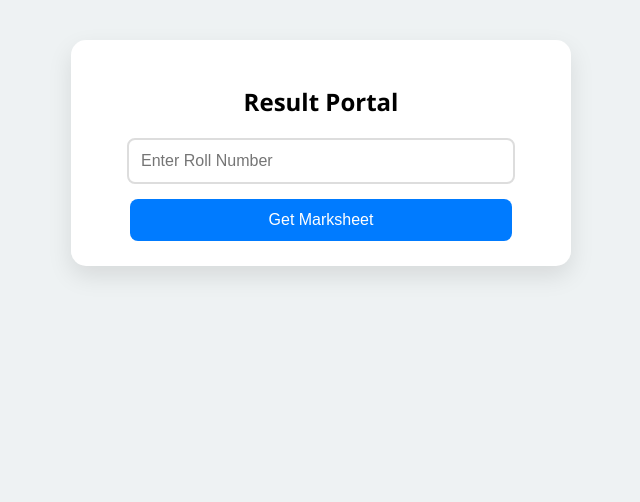
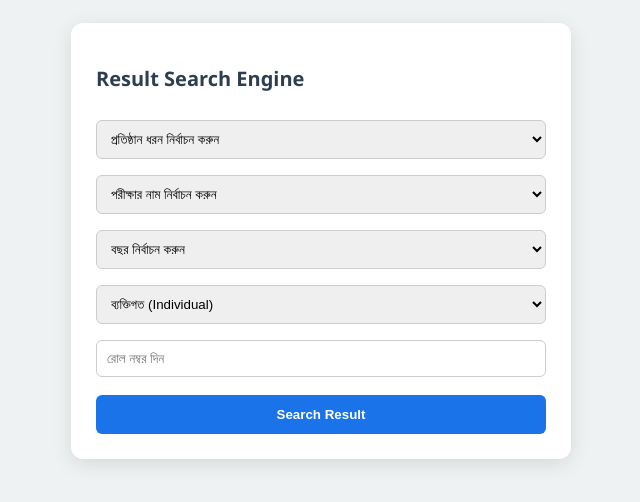
Before and after one commit to khair2nc/Exam-Result, a plain HTML site: page index.html in a window 1280 px wide. Shown: the whole page, without its empty margins (319-959 px from the left). Drawn offline with Linux system fonts and the light colour scheme.

Commit message:
Update index.html

```diff
--- a/index.html
+++ b/index.html
@@ -3,94 +3,101 @@
 <head>
     <meta charset="UTF-8">
     <meta name="viewport" content="width=device-width, initial-scale=1.0">
-    <title>Student Marksheet</title>
+    <title>Advanced Result Portal</title>
     <style>
-        body { font-family: 'Segoe UI', Tahoma, Geneva, Verdana, sans-serif; background: #eef2f3; margin: 0; padding: 20px; }
-        .search-box { background: white; padding: 25px; border-radius: 15px; box-shadow: 0 10px 25px rgba(0,0,0,0.1); max-width: 450px; margin: 20px auto; text-align: center; }
-        input { width: 80%; padding: 12px; border: 2px solid #ddd; border-radius: 8px; font-size: 16px; outline: none; transition: 0.3s; }
-        input:focus { border-color: #007bff; }
-        button { background: #007bff; color: white; padding: 12px 25px; border: none; border-radius: 8px; cursor: pointer; font-size: 16px; margin-top: 15px; width: 85%; transition: 0.3s; }
-        button:hover { background: #0056b3; }
+        body { font-family: 'Segoe UI', sans-serif; background: #eef2f3; padding: 15px; }
+        .box { background: white; padding: 25px; border-radius: 12px; box-shadow: 0 5px 20px rgba(0,0,0,0.1); max-width: 450px; margin: auto; }
+        h2 { color: #2c3e50; margin-bottom: 20px; font-size: 20px; }
+        select, input { width: 100%; padding: 10px; margin: 8px 0; border: 1px solid #ccc; border-radius: 6px; box-sizing: border-box; }
+        button { background: #1a73e8; color: white; padding: 12px; width: 100%; border: none; border-radius: 6px; cursor: pointer; font-weight: bold; margin-top: 10px; }
 
-        /* Marksheet Design */
-        #marksheet { display: none; background: white; max-width: 500px; margin: 30px auto; padding: 30px; border-radius: 10px; border-top: 10px solid #007bff; box-shadow: 0 5px 15px rgba(0,0,0,0.05); }
-        .header { text-align: center; border-bottom: 2px solid #eee; padding-bottom: 10px; margin-bottom: 20px; }
-        .info { margin-bottom: 20px; font-size: 14px; line-height: 1.6; }
-        table { width: 100%; border-collapse: collapse; margin-top: 10px; }
-        th, td { border: 1px solid #ddd; padding: 10px; text-align: left; }
-        th { background: #f8f9fa; }
-        .gpa-box { margin-top: 20px; text-align: right; font-size: 18px; font-weight: bold; color: #28a745; }
-
-        @media print { .search-box { display: none; } #marksheet { border: none; box-shadow: none; } button.print-btn { display: none; } }
+        #resultView { display: none; margin-top: 25px; background: #fff; padding: 20px; border-radius: 8px; border-left: 5px solid #1a73e8; }
+        table { width: 100%; border-collapse: collapse; margin-top: 10px; font-size: 14px; }
+        th, td { border: 1px solid #ddd; padding: 8px; text-align: left; }
+        .btn-inst { display:block; text-align:center; background:#ff9800; color:white; padding:10px; text-decoration:none; border-radius:5px; margin-top:10px; }
     </style>
 </head>
 <body>
 
-    <div class="search-box">
-        <h2>Result Portal</h2>
-        <input type="number" id="rollInput" placeholder="Enter Roll Number">
-        <button onclick="searchResult()">Get Marksheet</button>
-    </div>
+<div class="box">
+    <h2>Result Search Engine</h2>
 
-    <div id="marksheet">
-        <div class="header">
-            <h2 id="schoolName">ACADEMIC MARKSHEET</h2>
-            <p>Annual Examination - 2026</p>
-        </div>
+    <!-- ড্রপডাউন ১: স্কুল/মাদ্রাসা -->
+    <select id="type">
+        <option value="">প্রতিষ্ঠান ধরন নির্বাচন করুন</option>
+        <option value="School">স্কুল (School)</option>
+        <option value="Madrasah">মাদ্রাসা (Madrasah)</option>
+    </select>
 
-        <div class="info">
-            <strong>Name:</strong> <span id="sName"></span><br>
-            <strong>Father's Name:</strong> <span id="fName"></span><br>
-            <strong>Roll:</strong> <span id="sRoll"></span>
-        </div>
+    <!-- ড্রপডাউন ২: পরীক্ষার নাম -->
+    <select id="exam">
+        <option value="">পরীক্ষার নাম নির্বাচন করুন</option>
+        <option value="Annual Exam">Annual Exam</option>
+        <option value="Half Yearly">Half Yearly</option>
+        <option value="Dakhil Exam">Dakhil Exam</option>
+    </select>
 
-        <table>
-            <thead>
-                <tr>
-                    <th>Subject</th>
-                    <th>Marks</th>
-                </tr>
-            </thead>
-            <tbody id="subjectBody"></tbody>
-        </table>
+    <!-- ড্রপডাউন ৩: বছর -->
+    <select id="year">
+        <option value="">বছর নির্বাচন করুন</option>
+        <option value="2025">2025</option>
+        <option value="2026">2026</option>
+    </select>
 
-        <div class="gpa-box">Result: GPA <span id="sGPA"></span></div>
-        <button class="print-btn" onclick="window.print()" style="background:#6c757d; margin-top:20px;">Print Marksheet</button>
+    <!-- ড্রপডাউন ৪: রেজাল্টের ধরন -->
+    <select id="resType" onchange="toggleRollInput()">
+        <option value="Individual">ব্যক্তিগত (Individual)</option>
+        <option value="Institutional">প্রতিষ্ঠান ভিত্তিক (Full Sheet)</option>
+    </select>
+
+    <!-- রোল ইনপুট (শুধু ব্যক্তিগত রেজাল্টের জন্য দেখাবে) -->
+    <input type="number" id="roll" placeholder="রোল নম্বর দিন">
+
+    <button onclick="getResult()">Search Result</button>
+
+    <div id="resultView"></div>
 </div>
 
 <script>
-        async function searchResult() {
-            const roll = document.getElementById("rollInput").value;
-            const marksheet = document.getElementById("marksheet");
+    function toggleRollInput() {
+        const resType = document.getElementById("resType").value;
+        const rollInput = document.getElementById("roll");
+        rollInput.style.display = (resType === "Individual") ? "block" : "none";
+    }
 
-            if(!roll) { alert("Please enter a roll number!"); return; }
+    async function getResult() {
+        const type = document.getElementById("type").value;
+        const exam = document.getElementById("exam").value;
+        const year = document.getElementById("year").value;
+        const resType = document.getElementById("resType").value;
+        const roll = document.getElementById("roll").value;
+        const view = document.getElementById("resultView");
+
+        if(!type || !exam || !year) { alert("সবগুলো ঘর পূরণ করুন!"); return; }
 
         try {
             const response = await fetch('data.json');
             const data = await response.json();
-                const student = data.find(s => s.roll == roll);
 
+            // ডাটাবেস থেকে সঠিক লোকেশনে পৌঁছানো
+            const targetPath = data[type]?.[exam]?.[year];
+            if (!targetPath) { alert("দুঃখিত! এই ক্যাটাগরিতে কোনো ডাটা নেই।"); return; }
+
+            if (resType === "Individual") {
+                const student = targetPath.Individual.find(s => s.roll == roll);
                 if (student) {
-                    document.getElementById("sName").innerText = student.name;
-                    document.getElementById("fName").innerText = student.father;
-                    document.getElementById("sRoll").innerText = student.roll;
-                    document.getElementById("sGPA").innerText = student.gpa;
-
-                    let tableRows = "";
-                    for (let subject in student.subjects) {
-                        tableRows += `<tr><td>${subject}</td><td>${student.subjects[subject]}</td></tr>`;
+                    let table = `<strong>Name:</strong> ${student.name}<br><strong>GPA:</strong> ${student.gpa}<table><tr><th>Subject</th><th>Mark</th></tr>`;
+                    for(let s in student.subjects) table += `<tr><td>${s}</td><td>${student.subjects[s]}</td></tr>`;
+                    view.innerHTML = table + "</table>";
+                } else { alert("রোল পাওয়া যায়নি!"); return; }
+            } else {
+                // প্রতিষ্ঠানের জন্য ডিরেক্ট লিঙ্ক বা ফাইল দেখানো
+                view.innerHTML = `<h4>সম্পূর্ণ রেজাল্ট শিট:</h4><a href="${targetPath.Institutional}" target="_blank" class="btn-inst">PDF ডাউনলোড করুন</a>`;
             }
-                    document.getElementById("subjectBody").innerHTML = tableRows;
-
-                    marksheet.style.display = "block";
-                } else {
-                    alert("Roll not found!");
-                    marksheet.style.display = "none";
-                }
-            } catch (error) {
-                alert("Error loading data!");
-            }
+            view.style.display = "block";
+        } catch (e) { alert("Error connecting to Database!"); }
     }
 </script>
+
 </body>
 </html>
```
Lines whose indentation alone changed are shown as unchanged.
